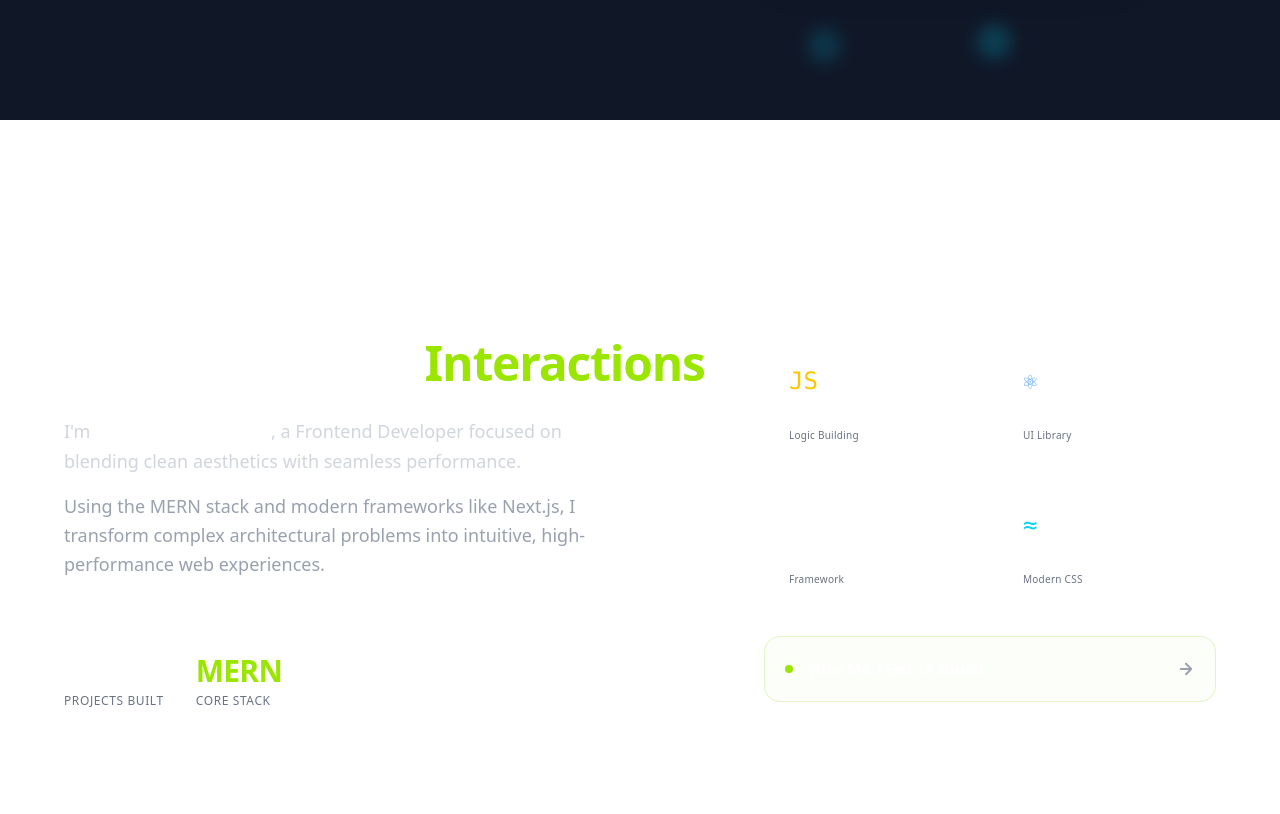
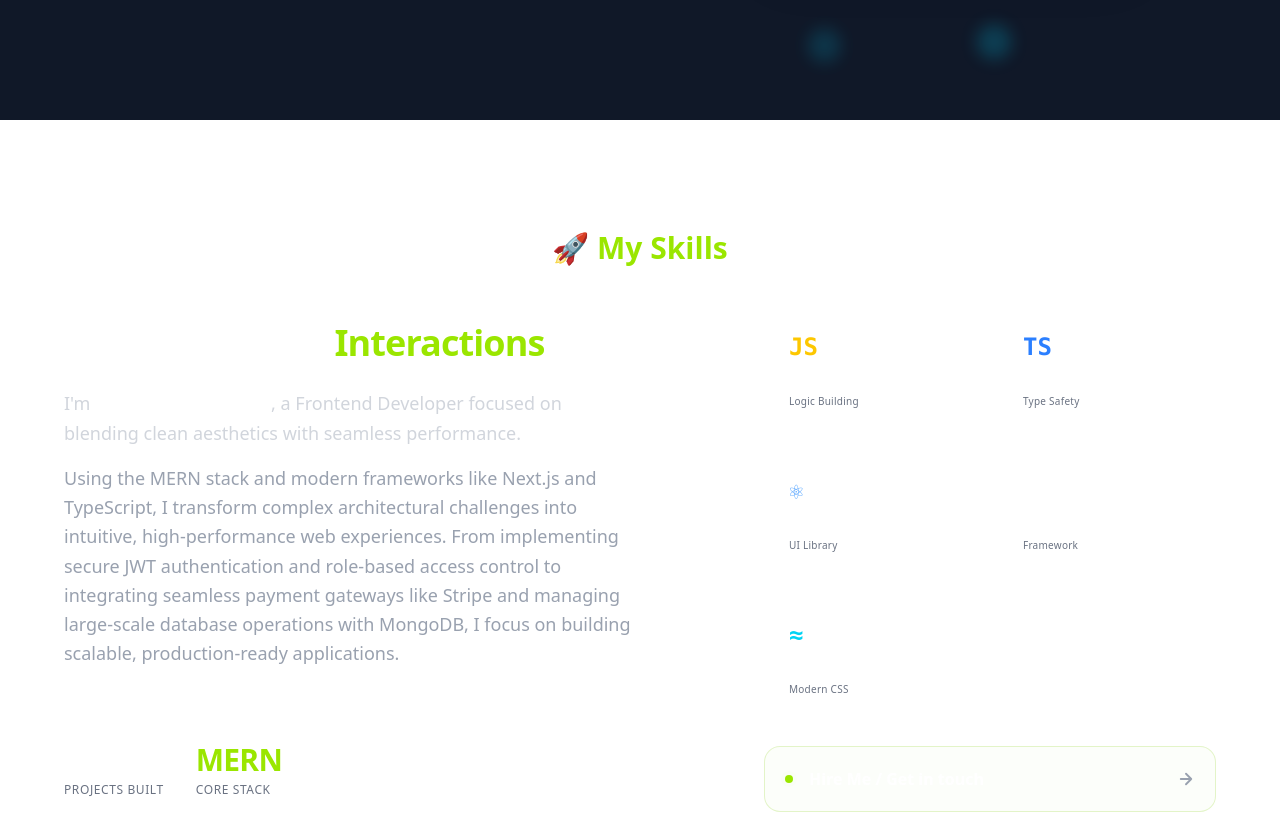
Before and after one commit to shiuly-28/my-portfoilo, a React (Vite) app: page / in a window 1280 px wide. Shown: the part 680-1494 px from the top of the page. Built offline with nearby package versions, Linux system fonts and the light colour scheme.

Commit message:
update AboutUs component layout and expand tech description

```diff
--- a/src/Pages/AboutUs.jsx
+++ b/src/Pages/AboutUs.jsx
@@ -15,7 +15,11 @@ const AboutUs = () => {
     };
 
     return (
-        <section id="about" className="relative min-h-screen flex items-center justify-center py-16 md:py-24 px-6  text-white font-sans overflow-hidden">
+        <section id="about" className="relative min-h-screen flex flex-col items-center justify-center py-16 md:py-24 px-6 text-white font-sans overflow-hidden">
+            {/* Section Title */}
+            <h2 className="text-3xl font-bold text-center text-white mb-10 z-10">
+                🚀 <span className="text-lime-400">My Skills</span>
+            </h2>
 
             <motion.div
                 variants={containerVariants}
@@ -24,14 +28,13 @@ const AboutUs = () => {
                 viewport={{ once: true }}
                 className="relative z-10 max-w-6xl w-full grid grid-cols-1 lg:grid-cols-12 gap-12 items-center"
             >
+
                 {/* --- Left Column: Hero Story --- */}
                 <motion.div
                     variants={itemVariants}
                     className="lg:col-span-7 flex flex-col justify-center"
                 >
-
-
-                    <h2 className="text-3xl sm:text-4xl md:text-5xl font-bold text-white mb-6 tracking-tight leading-tight">
+                    <h2 className="text-3xl sm:text-4xl md:text-4xl font-bold text-white mb-6 tracking-tight leading-tight">
                         Crafting Digital <span className="text-lime-400">Interactions</span>
                     </h2>
 
@@ -41,7 +44,8 @@ const AboutUs = () => {
                             a Frontend Developer focused on blending clean aesthetics with seamless performance.
                         </p>
                         <p className="text-gray-400">
-                            Using the MERN stack and modern frameworks like Next.js, I transform complex architectural problems into intuitive, high-performance web experiences.
+                           Using the MERN stack and modern frameworks like Next.js and TypeScript, I transform complex architectural challenges into intuitive, high-performance web experiences. From implementing secure JWT authentication and role-based access control to
+                            integrating seamless payment gateways like Stripe and managing large-scale database operations with MongoDB, I focus on building scalable, production-ready applications.
                         </p>
                     </div>
 
@@ -60,9 +64,11 @@ const AboutUs = () => {
                 {/* --- Right Column: Tech Grid & CTA --- */}
                 <div className="lg:col-span-5 flex flex-col gap-4">
 
-                    <div className="grid grid-cols-2 gap-4">
+                    {/* Added TypeScript and updated layout grid */}
+                    <div className="grid grid-cols-2 sm:grid-cols-3 lg:grid-cols-2 gap-4">
                         {[
                             { title: "JavaScript", label: "Logic Building", icon: "JS", text: "text-yellow-400" },
+                            { title: "TypeScript", label: "Type Safety", icon: "TS", text: "text-blue-500" },
                             { title: "React.js", label: "UI Library", icon: "⚛", text: "text-blue-400" },
                             { title: "Next.js", label: "Framework", icon: "N_", text: "text-white" },
                             { title: "Tailwind", label: "Modern CSS", icon: "≈", text: "text-cyan-400" }
@@ -73,7 +79,7 @@ const AboutUs = () => {
                                 whileHover={{ y: -4 }}
                                 className="p-6 rounded-2xl border border-white/5 bg-white/[0.02] flex flex-col justify-between h-32 transition-colors hover:border-white/10"
                             >
-                                <span className={`${tech.text} text-2xl inline-block font-mono`}>{tech.icon}</span>
+                                <span className={`${tech.text} text-2xl inline-block font-mono font-bold`}>{tech.icon}</span>
                                 <div>
                                     <h4 className="text-white font-semibold text-sm md:text-base">{tech.title}</h4>
                                     <p className="text-[10px] text-gray-500 mt-0.5 font-medium tracking-wide">{tech.label}</p>
```
Also changed, not shown: 1 other file (tests, documents, lock files or other folders).
